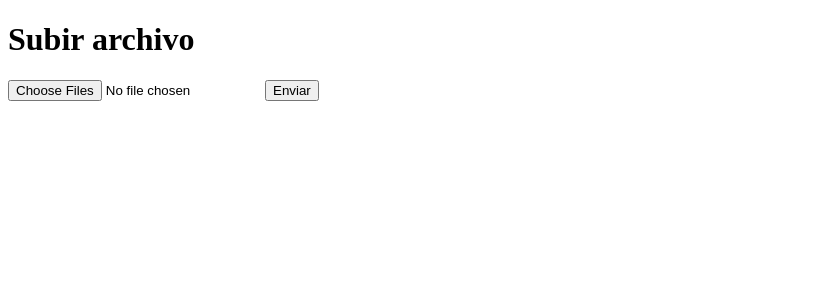
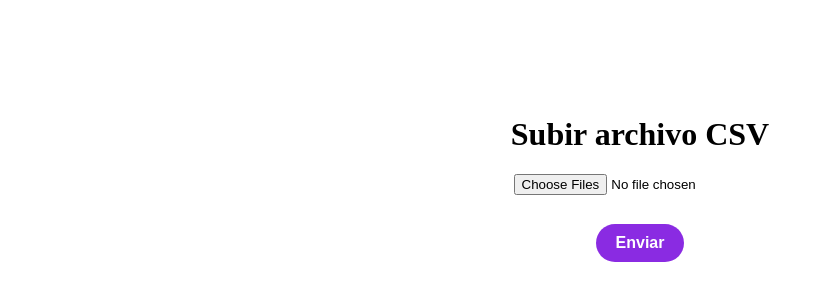
Before and after one commit to francescasilva/Kudos-Poyecto, a website: page src/views/index.html in a window 1280 px wide. Shown: the whole page, without its empty margins (0-822 px from the left). Drawn offline with Linux system fonts and the light colour scheme.

Commit message:
cambios en el html

```diff
--- a/src/views/index.html
+++ b/src/views/index.html
@@ -5,11 +5,25 @@
     <meta name="viewport" content="width=device-width, initial-scale=1.0">
     <title>Document</title>
 </head>
-<body>
-    <h1>Subir archivo</h1>
-    <form action="/upload/files" method="post" enctype="multipart/form-data" >
-    <input type="file" name="archivo" multiple>
-    <input type="submit" value="Enviar">
-    </form>
+<body style="display: flex; justify-content: center; align-items: center; height: 10vh; margin: 0; margin-top: 130px;">
+    <div style="text-align: center; margin-top: 20px;">
+        <h1>Subir archivo CSV</h1>
+        <form action="/upload/files" method="post" enctype="multipart/form-data">
+            <input type="file" name="archivo" multiple style="margin-bottom: 25px;">
+            <br>
+            <input type="submit" value="Enviar" style="background-color:#8A2BE2; /* Lila */
+                                                      border: none;
+                                                      color: white;
+                                                      padding: 10px 20px;
+                                                      text-align: center;
+                                                      text-decoration: none;
+                                                      display: inline-block;
+                                                      font-size: 16px;
+                                                      font-weight: bold;
+                                                      margin: 4px 2px;
+                                                      cursor: pointer;
+                                                      border-radius: 20px;">
+        </form>
+    </div>
 </body>
 </html>
```
